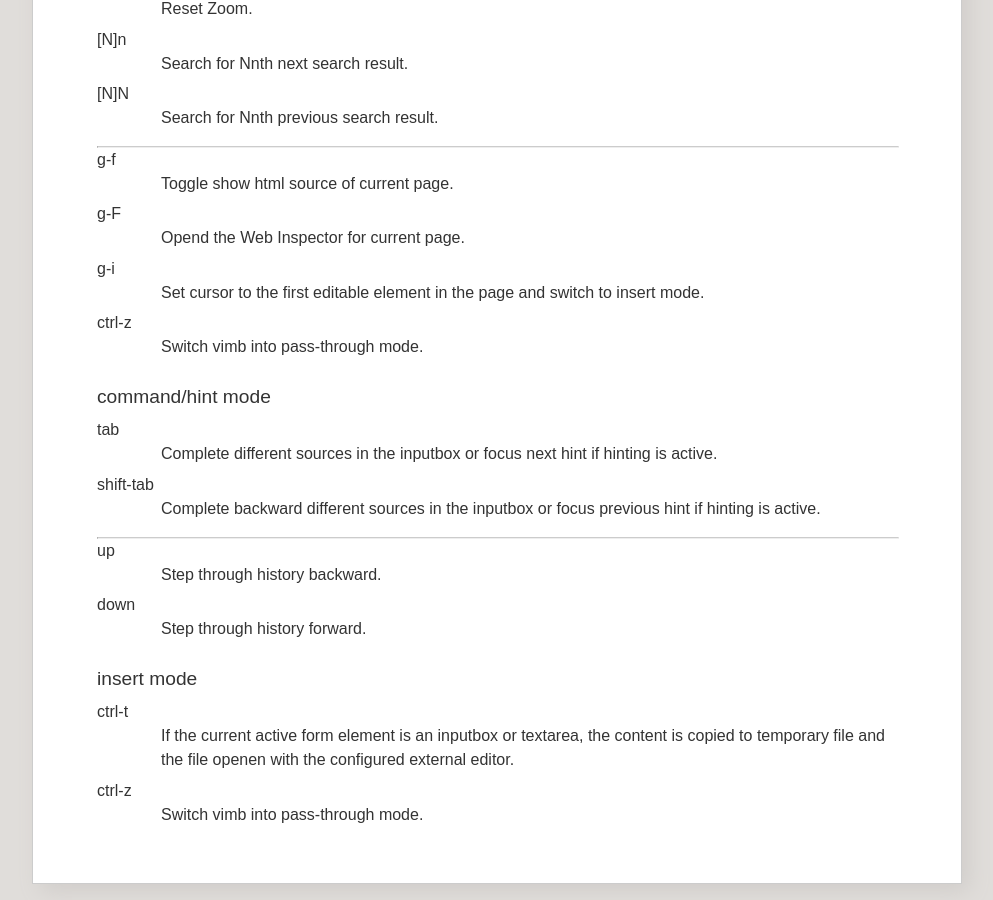
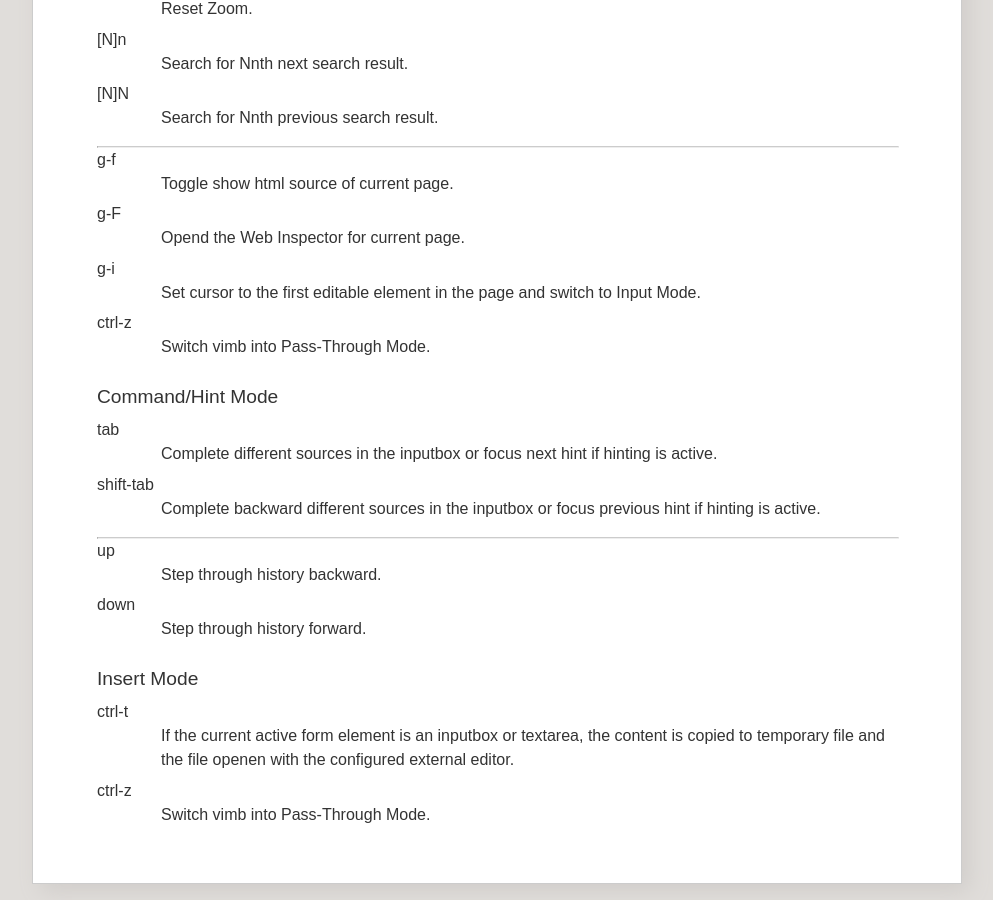
Before and after one commit to fanglingsu/vimb, a Jekyll site: the page built from keybindings.md, in a window 1280 px wide and 900 px high, scrolled down 3782 px. Shown: the whole window, without its empty margins (143-1136 px from the left). Built offline with Jekyll 4.4.1, drawn with Linux system fonts in a browser that asks for light colours; some of the changed text lies outside the part shown.

Commit message:
Change the insert mode to input mode.

```diff
--- a/keybindings.md
+++ b/keybindings.md
@@ -35,16 +35,16 @@
 ## default keybindings
 {:#default-keys}
 
-### normal mode
+### Normal Mode
 
  :
-: Start command mode and print `:` to the input box.
+: Start Command Mode and print `:` to the input box.
 
 /
-: Start command mode and print `/` to inputbox to start searching forward.
+: Start Command Mode and print `/` to inputbox to start searching forward.
 
 ?
-: Start command mode and print `?` to inputbox to start searching backward.
+: Start Command Mode and print `?` to inputbox to start searching backward.
 
  *
 : Search forward for current selected text.
@@ -229,13 +229,13 @@
 : Opend the Web Inspector for current page.
 
 g-i
-: Set cursor to the first editable element in the page and switch to insert
-  mode.
+: Set cursor to the first editable element in the page and switch to Input
+  Mode.
 
 ctrl-z
-: Switch vimb into pass-through mode.
+: Switch vimb into Pass-Through Mode.
 
-### command/hint mode
+### Command/Hint Mode
 
 tab
 : Complete different sources in the inputbox or focus next hint if hinting is
@@ -252,7 +252,7 @@
 down
 : Step through history forward.
 
-### insert mode
+### Insert Mode
 
 ctrl-t
 : If the current active form element is an inputbox or textarea, the content is
@@ -260,4 +260,4 @@
   editor.
 
 ctrl-z
-: Switch vimb into pass-through mode.
+: Switch vimb into Pass-Through Mode.
```
Also changed, not shown: commands.md (+5 -5 lines).
